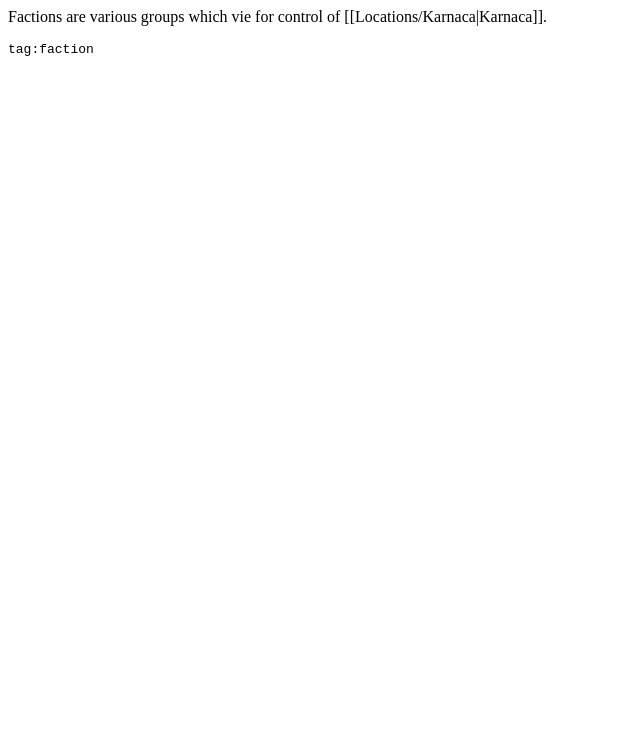
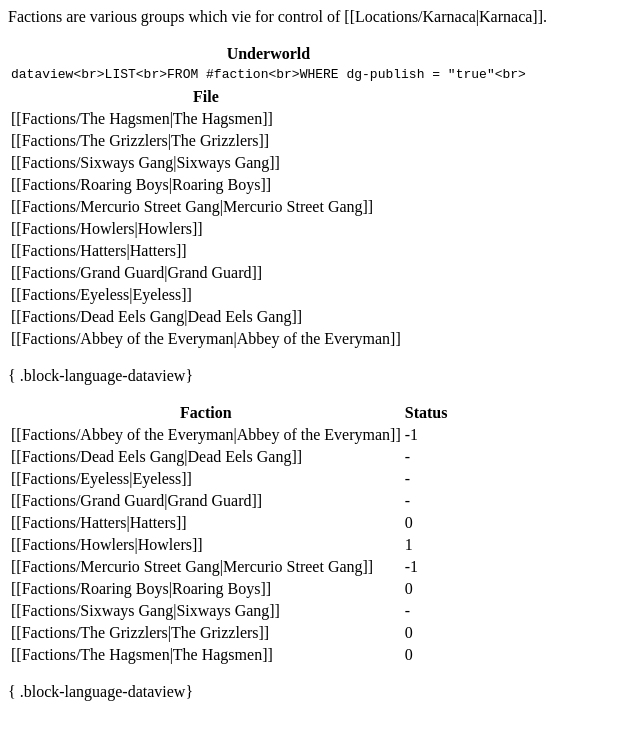
Before and after one commit to darthmaedhros/darthmaedhros.github.io, an Eleventy site: page src/site/notes/Factions/Factions.md in a window 1280 px wide. Shown: the whole page, without its empty margins (0-640 px from the left). Built offline with nearby package versions, Linux system fonts and the light colour scheme; Eleventy itself is replaced by a stand-in of ours; files that its build step writes are made by us from their sources; what @sindresorhus/slugify, eleventy-plugin-nesting-toc, fs-file-tree, glob would draw is missing.

Commit message:
Published multiple files

````diff
--- a/src/site/notes/Factions/Factions.md
+++ b/src/site/notes/Factions/Factions.md
@@ -4,6 +4,40 @@
 
 Factions are various groups which vie for control of [[Locations/Karnaca\|Karnaca]].
 
-```query
-tag:faction
-```
+| Underworld                                                               |     |
+| ------------------------------------------------------------------------ | --- |
+| ```dataview<br>LIST<br>FROM #faction<br>WHERE dg-publish = "true"<br>``` |     |
+
+
+
+| File                                                         |
+| ------------------------------------------------------------ |
+| [[Factions/The Hagsmen\|The Hagsmen]]                     |
+| [[Factions/The Grizzlers\|The Grizzlers]]                 |
+| [[Factions/Sixways Gang\|Sixways Gang]]                   |
+| [[Factions/Roaring Boys\|Roaring Boys]]                   |
+| [[Factions/Mercurio Street Gang\|Mercurio Street Gang]]   |
+| [[Factions/Howlers\|Howlers]]                             |
+| [[Factions/Hatters\|Hatters]]                             |
+| [[Factions/Grand Guard\|Grand Guard]]                     |
+| [[Factions/Eyeless\|Eyeless]]                             |
+| [[Factions/Dead Eels Gang\|Dead Eels Gang]]               |
+| [[Factions/Abbey of the Everyman\|Abbey of the Everyman]] |
+
+{ .block-language-dataview}
+
+| Faction                                                      | Status |
+| ------------------------------------------------------------ | ------ |
+| [[Factions/Abbey of the Everyman\|Abbey of the Everyman]] | -1     |
+| [[Factions/Dead Eels Gang\|Dead Eels Gang]]               | \-     |
+| [[Factions/Eyeless\|Eyeless]]                             | \-     |
+| [[Factions/Grand Guard\|Grand Guard]]                     | \-     |
+| [[Factions/Hatters\|Hatters]]                             | 0      |
+| [[Factions/Howlers\|Howlers]]                             | 1      |
+| [[Factions/Mercurio Street Gang\|Mercurio Street Gang]]   | -1     |
+| [[Factions/Roaring Boys\|Roaring Boys]]                   | 0      |
+| [[Factions/Sixways Gang\|Sixways Gang]]                   | \-     |
+| [[Factions/The Grizzlers\|The Grizzlers]]                 | 0      |
+| [[Factions/The Hagsmen\|The Hagsmen]]                     | 0      |
+
+{ .block-language-dataview}
````
